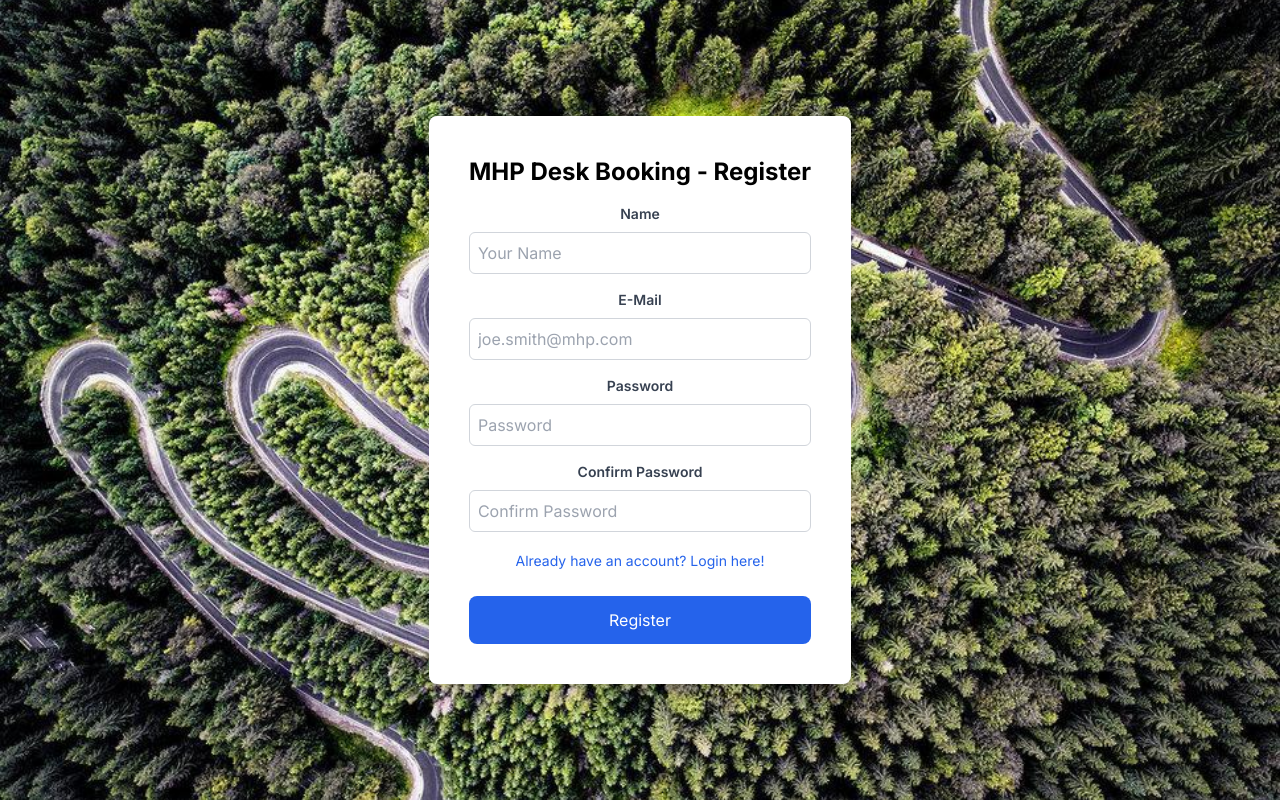
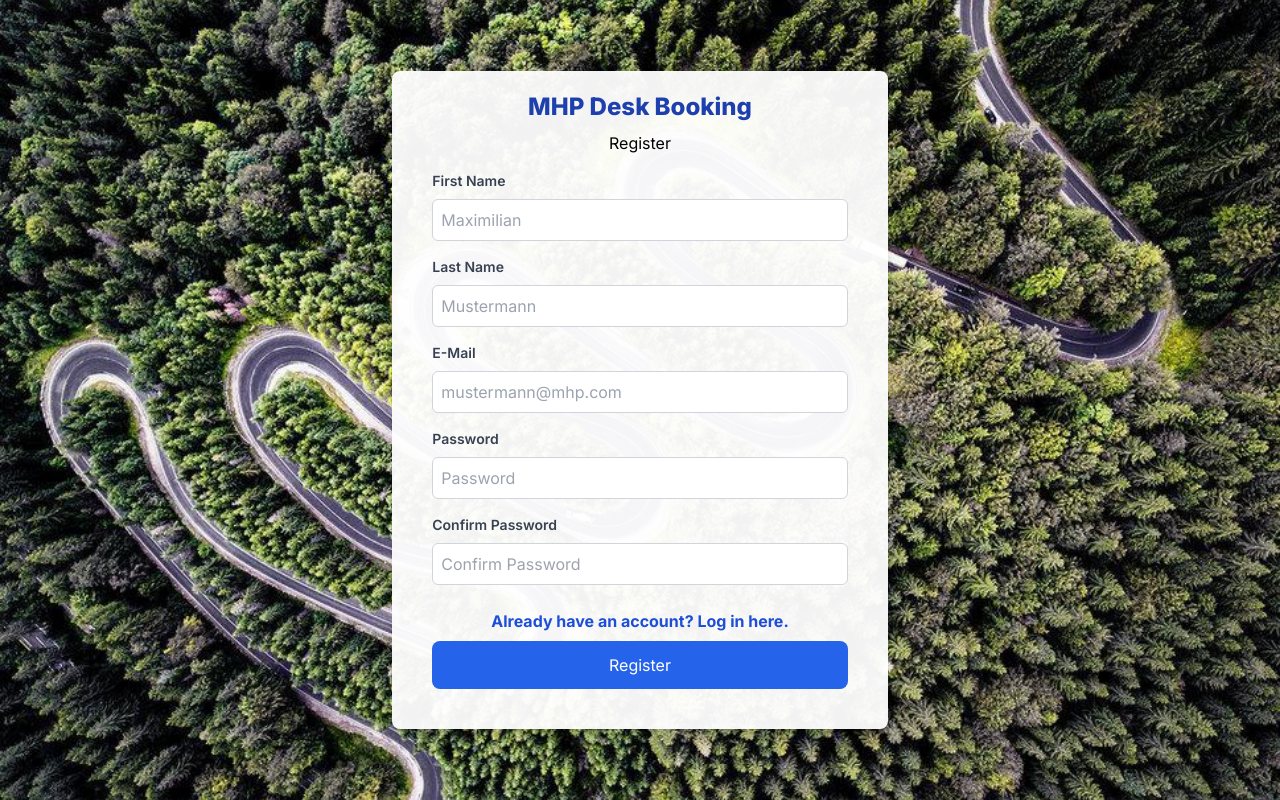
Before and after one commit to Atletii/mhp-desk-booking-frontend, a Next.js app: page /register in a window 1280 px wide. Built offline with nearby package versions, Linux system fonts and the light colour scheme.

Commit message:
fixed form issues

```diff
--- a/app/login/page.js
+++ /dev/null
@@ -1,20 +0,0 @@
-import RedirectButton from '@/components/common/RedirectButton';
-import BackgroundImage from '../../components/common/BackgroundImage'
-import InputField from '@/components/form/InputField';
-
-export default function LoginPage() {
-  return (
-    <BackgroundImage src={`./images/background-mobile.jpg`}>
-      <div className="bg-white rounded-lg shadow-xl mx-4 bg-opacity-95">
-        <h1 className="p-5 text-blue-800 text-2xl font-extrabold text-center pb-2">MHP Desk Booking</h1>
-        <p className='mb-4'>Login</p>
-        <form className='p-10 pt-0'>
-          <InputField label="E-Mail" type="email" id="email" placeholder="mustermann@mhp.com" className="" />
-          <InputField label="Password" type="password" id="password" placeholder="Password" className="" />
-          <RedirectButton text="No Account? Register Here!" path='/register' />
-          <button type="submit" className="w-full p-3 bg-blue-800 text-white rounded-lg hover:bg-blue-700">Register</button>
-        </form>
-      </div>
-    </BackgroundImage>
-  );
-}
--- a/app/login/page.jsx
+++ b/app/login/page.jsx
@@ -1,7 +1,9 @@
 'use client';
+import InputField from '@/components/form/InputField';
 import BackgroundImage from '../../components/common/BackgroundImage'
 import { database } from '@/firebase/firebaseConfig';
-import { createUserWithEmailAndPassword, signInWithEmailAndPassword } from 'firebase/auth';
+import { signInWithEmailAndPassword } from 'firebase/auth';
+import RedirectButton from '@/components/common/RedirectButton';
 
 export default function LoginPage() {
   function handleSignIn(e) {
@@ -12,7 +14,6 @@
     signInWithEmailAndPassword(database, email, password)
       .then(data => {
         console.log(data, "authData");
-        // Navigate and set logged in state if needed
       })
       .catch(error => {
         alert(error.code);
@@ -22,23 +23,16 @@
 
   return (
     <BackgroundImage src={`./images/background-mobile.jpg`}>
-      <div className="p-10 bg-white rounded-lg shadow-xl">
-        <h1 className="text-2xl font-bold text-center mb-4">MHP Desk Booking</h1>
-        <form onSubmit={(e) => handleSignIn(e)}>
-          <div className="mb-4">
-            <label htmlFor="email" className="block text-sm font-semibold text-gray-700 mb-2">E-Mail</label>
-            <input type="email" id="email" placeholder="joe.smith@mhp.com" className="w-full p-2 border border-gray-300 rounded-md" />
-          </div>
-          <div className="mb-6">
-            <label htmlFor="password" className="block text-sm font-semibold text-gray-700 mb-2">Password</label>
-            <input type="password" id="password" placeholder="Password" className="w-full p-2 border border-gray-300 rounded-md" />
-          </div>
-          <div className="mb-6">
-            <a href="#" className="text-sm text-blue-600 hover:underline">No Account? Register Here!</a>
-          </div>
-          <button type="submit" className="w-full p-3 bg-blue-600 text-white rounded-lg hover:bg-blue-700">Login</button>
-        </form>
-      </div>
-    </BackgroundImage>
+    <div className="bg-white rounded-lg shadow-xl mx-4 bg-opacity-95">
+      <h1 className="p-5 text-blue-800 text-2xl font-extrabold text-center pb-2">MHP Desk Booking</h1>
+      <p className='mb-4'>Login</p>
+      <form className='p-10 pt-0'>
+        <InputField label="E-Mail" type="email" id="email" placeholder="mustermann@mhp.com" className="" />
+        <InputField label="Password" type="password" id="password" placeholder="Password" className="" />
+        <RedirectButton text="No Account? Register Here!" path='/register' />
+        <button type="submit" className="w-full p-3 bg-blue-600 text-white rounded-lg hover:bg-blue-700">Login</button>
+      </form>
+    </div>
+  </BackgroundImage>
   );
 }
--- a/app/register/page.jsx
+++ b/app/register/page.jsx
@@ -1,7 +1,9 @@
 'use client';
-import BackgroundImage from '../../components/common/BackgroundImage'
 import { database } from '@/firebase/firebaseConfig';
-import { createUserWithEmailAndPassword, signInWithEmailAndPassword } from 'firebase/auth';
+import { createUserWithEmailAndPassword } from 'firebase/auth';
+import RedirectButton from "@/components/common/RedirectButton";
+import BackgroundImage from "../../components/common/BackgroundImage";
+import InputField from "@/components/form/InputField";
 
 export default function RegisterPage() {
 
@@ -21,30 +23,55 @@
 
   return (
     <BackgroundImage src={`./images/background-mobile.jpg`}>
-      <div className="p-10 bg-white rounded-lg shadow-xl">
-        <h1 className="text-2xl font-bold text-center mb-4">MHP Desk Booking - Register</h1>
-        <form onSubmit={(e) => handleSignUp(e)}>
-          <div className="mb-4">
-            <label htmlFor="name" className="block text-sm font-semibold text-gray-700 mb-2">Name</label>
-            <input type="text" id="name" placeholder="Your Name" className="w-full p-2 border border-gray-300 rounded-md" />
-          </div>
-          <div className="mb-4">
-            <label htmlFor="email" className="block text-sm font-semibold text-gray-700 mb-2">E-Mail</label>
-            <input type="email" id="email" placeholder="joe.smith@mhp.com" className="w-full p-2 border border-gray-300 rounded-md" />
-          </div>
-          <div className="mb-4">
-            <label htmlFor="password" className="block text-sm font-semibold text-gray-700 mb-2">Password</label>
-            <input type="password" id="password" placeholder="Password" className="w-full p-2 border border-gray-300 rounded-md" />
-          </div>
-          <div className="mb-4">
-            <label htmlFor="confirm-password" className="block text-sm font-semibold text-gray-700 mb-2">Confirm Password</label>
-            <input type="password" id="confirm-password" placeholder="Confirm Password" className="w-full p-2 border border-gray-300 rounded-md" />
-          </div>
-          <div className="mb-6">
-            <a href="#" className="text-sm text-blue-600 hover:underline">Already have an account? Login here!</a>
-          </div>
-          <button type="submit" className="w-full p-3 bg-blue-600 text-white rounded-lg hover:bg-blue-700">Register</button>
-        </form>
+      <div className="flex justify-center items-center h-screen">
+        <div className="bg-white rounded-lg shadow-xl mx-4 bg-opacity-95">
+          <h1 className="p-5 text-blue-800 text-2xl font-extrabold text-center pb-2">
+            MHP Desk Booking
+          </h1>
+          <p className="mb-4">Register</p>
+          <form className="p-10 pt-0" onSubmit={(e) => handleSignUp(e)}>
+            <InputField
+              label="First Name"
+              type="text"
+              id="first-name"
+              placeholder="Maximilian"
+              className=""
+            />
+            <InputField
+              label="Last Name"
+              type="text"
+              id="last-name"
+              placeholder="Mustermann"
+              className=""
+            />
+            <InputField
+              label="E-Mail"
+              type="email"
+              id="email"
+              placeholder="mustermann@mhp.com"
+              className=""
+            />
+            <InputField
+              label="Password"
+              type="password"
+              id="password"
+              placeholder="Password"
+              className=""
+            />
+            <InputField
+              label="Confirm Password"
+              type="password"
+              id="confirm-password"
+              placeholder="Confirm Password"
+              className=""
+            />
+            <RedirectButton
+              text="Already have an account? Log in here."
+              path="/login"
+            />
+            <button type="submit" className="w-full p-3 bg-blue-600 text-white rounded-lg hover:bg-blue-700">Register</button>
+          </form>
+        </div>
       </div>
     </BackgroundImage>
   );
--- a/components/common/RedirectButton.jsx
+++ b/components/common/RedirectButton.jsx
@@ -4,7 +4,7 @@
 const RedirectButton = ({ text, path }) => {
   return (
     <Link href={path}>
-      <p className="inline-block text-blue-700 text-white font-bold py-2 px-4 rounded">
+      <p className="inline-block text-blue-700 font-bold py-2 px-4 rounded">
         {text}
       </p>
     </Link>
```
